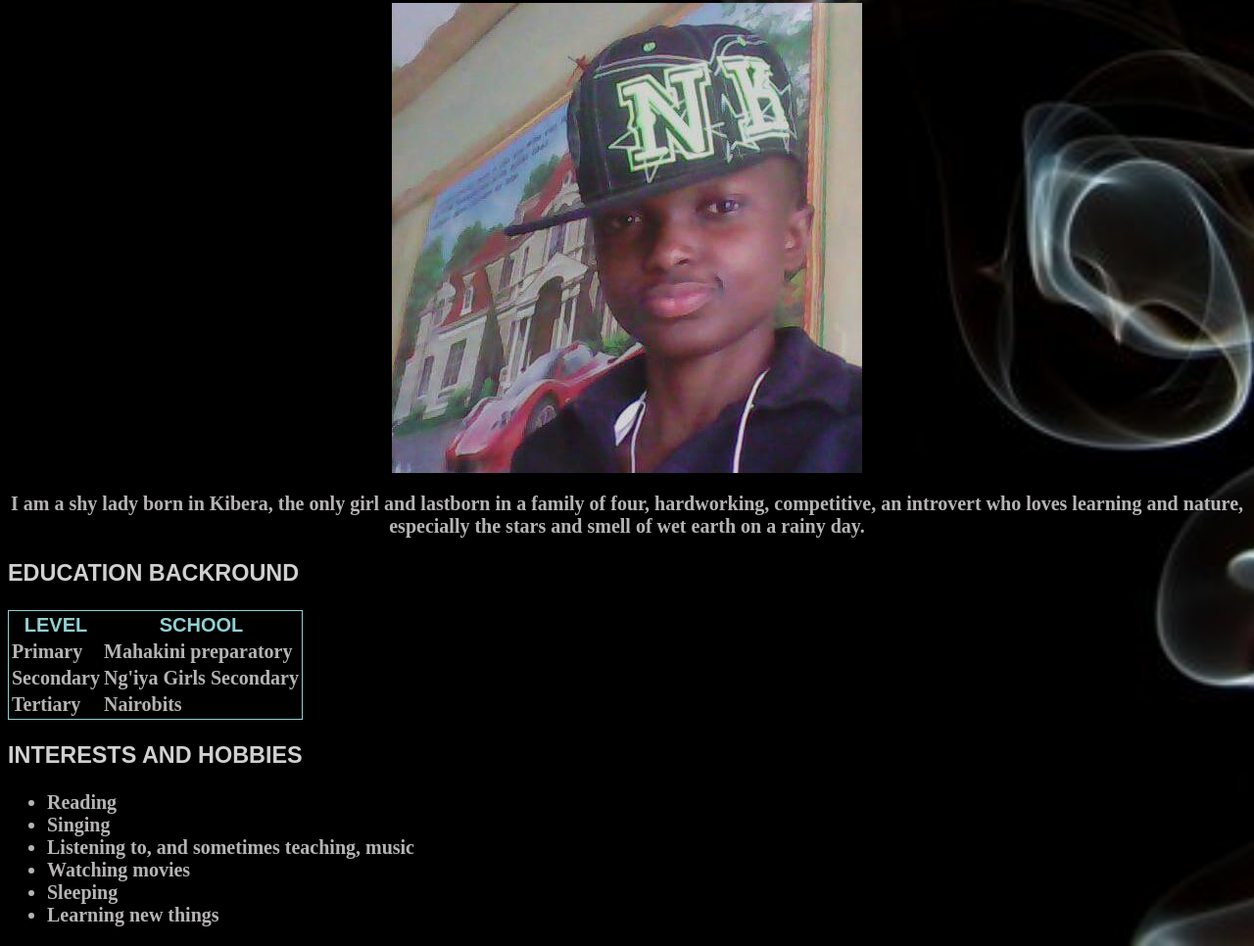
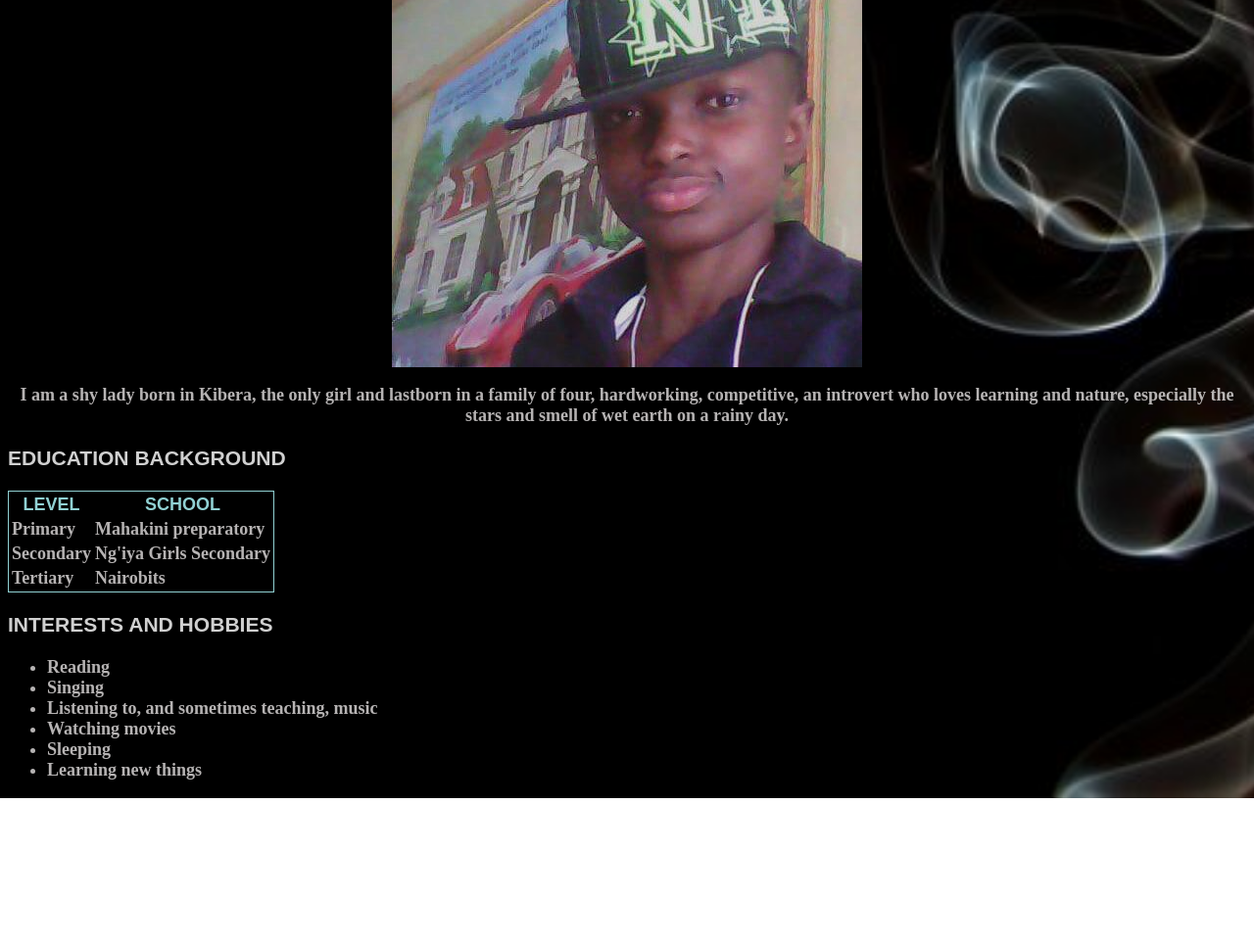
Before and after one commit to winniediana4/portfolio-landing-page, a plain HTML site: page index.html in a window 1280 px wide. Shown: the part 1229-2195 px from the top of the page at 98% size. After the commit the page ends 2044 px from the top, so only its background shows below. Drawn offline with Linux system fonts and the light colour scheme.

Commit message:
try changing font-size

```diff
--- a/index.css
+++ b/index.css
@@ -3,7 +3,7 @@ body{
   background-repeat: no-repeat;
   background-size: cover;
   color: rgb(214, 211, 211);
-  font-size: 20px;
+  font-size: 18px;
   font-weight: bold;
   opacity: 0.85;
 }
--- a/index.html
+++ b/index.html
@@ -41,7 +41,7 @@
       competitive, an introvert who loves learning and nature, especially the stars and smell of wet earth on a
       rainy day.</p>
   </div>
-  <h3>EDUCATION BACKROUND</h3>
+  <h3>EDUCATION BACKGROUND</h3>
   <div>
   <table>
     <tr>
```
Also changed, not shown: 1 other file.
